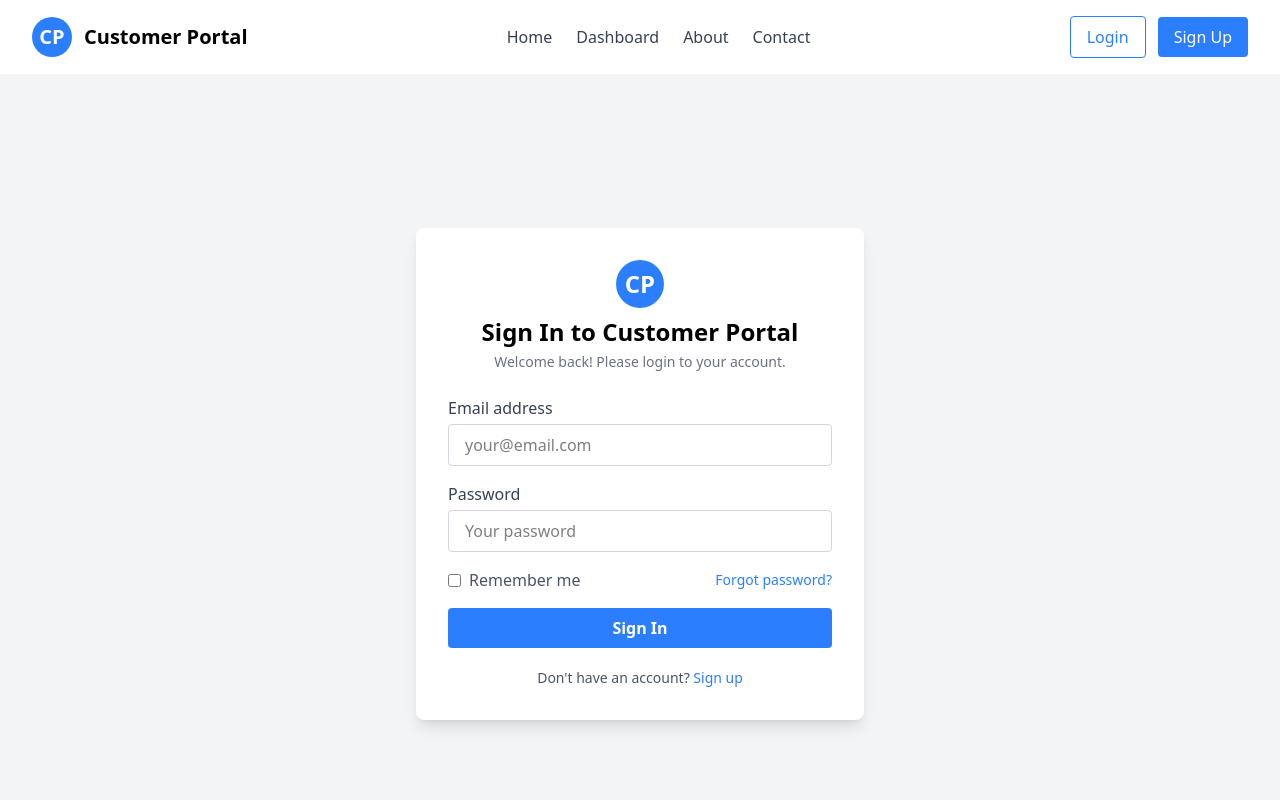
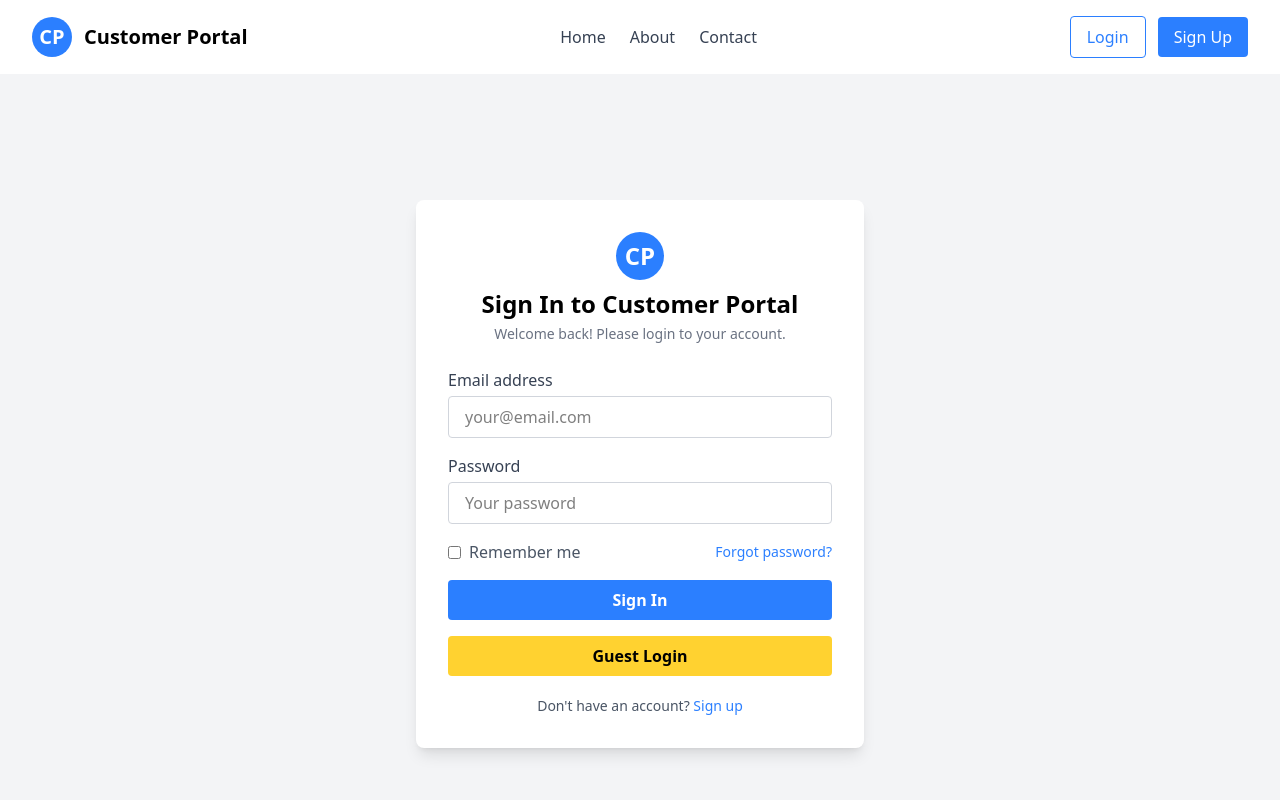
Before and after one commit to Krunaljumde24/react-customer-portal, a React (Vite) app: page /login in a window 1280 px wide. Shown: the top 800 px of the page. Built offline with nearby package versions, Linux system fonts and the light colour scheme.

Commit message:
added auth context and customer view route:

```diff
--- a/src/components/CustomerView.jsx
+++ b/src/components/CustomerView.jsx
@@ -2,9 +2,9 @@ import React from "react";
 
 function CustomerView() {
   return (
-    <div className="bg-gray-100 min-h-screen font-sans">
+    <div className="bg-gray-100 min-h-screen font-sans pt-6">
       {/* Header */}
-      <div className="bg-white shadow-sm p-4 flex items-center justify-between">
+      {/* <div className="bg-white shadow-sm p-4 flex items-center justify-between">
         <div className="flex items-center space-x-2">
           <div className="bg-blue-500 rounded-full p-2 text-white">
             <svg width="24" height="24" fill="none">
@@ -20,9 +20,9 @@ function CustomerView() {
           className="border px-3 py-1 rounded focus:outline-none"
           placeholder="Search customers..."
         />
-      </div>
+      </div> */}
       {/* Top Card */}
-      <div className="bg-white rounded shadow mt-6 mx-8 p-6 flex items-center justify-between">
+      <div className="bg-white rounded shadow mx-8 p-6 flex items-center justify-between">
         <div className="flex items-center space-x-4">
           <div className="bg-blue-500 text-white rounded-full h-16 w-16 flex items-center justify-center text-3xl font-bold">
             SJ
--- a/src/components/Login.jsx
+++ b/src/components/Login.jsx
@@ -1,7 +1,10 @@
-import React, { useState } from "react";
+import React, { useContext, useState } from "react";
 import { useNavigate, Link } from "react-router-dom";
+import { AuthContext } from "../context/AuthContext";
 
 export default function Login() {
+  const { authDetail, setAuthDetails } = useContext(AuthContext);
+
   const [email, setEmail] = useState("");
   const [password, setPassword] = useState("");
   const [error, setError] = useState("");
@@ -21,6 +24,16 @@ export default function Login() {
     }, 400);
   };
 
+  const handleGuestLogin = () => {
+    setAuthDetails({
+      isLoggedIn: true,
+      username: "kjumde1",
+    });
+    setTimeout(() => {
+      navigate("/dashboard");
+    }, 400);
+  };
+
   return (
     <div className="min-h-screen flex items-center justify-center bg-gray-100">
       <div className="bg-white shadow-lg rounded-lg p-8 w-full max-w-md">
@@ -29,8 +42,12 @@ export default function Login() {
           <div className="bg-blue-500 text-white rounded-full h-12 w-12 flex items-center justify-center font-bold text-2xl mb-2">
             CP
           </div>
-          <h2 className="text-2xl font-bold mb-1">Sign In to Customer Portal</h2>
-          <p className="text-gray-500 text-sm">Welcome back! Please login to your account.</p>
+          <h2 className="text-2xl font-bold mb-1">
+            Sign In to Customer Portal
+          </h2>
+          <p className="text-gray-500 text-sm">
+            Welcome back! Please login to your account.
+          </p>
         </div>
 
         {/* Error */}
@@ -41,7 +58,10 @@ export default function Login() {
         )}
         <form onSubmit={handleSubmit} className="space-y-4">
           <div>
-            <label className="block font-medium text-gray-700 mb-1" htmlFor="email">
+            <label
+              className="block font-medium text-gray-700 mb-1"
+              htmlFor="email"
+            >
               Email address
             </label>
             <input
@@ -56,7 +76,10 @@ export default function Login() {
             />
           </div>
           <div>
-            <label className="block font-medium text-gray-700 mb-1" htmlFor="password">
+            <label
+              className="block font-medium text-gray-700 mb-1"
+              htmlFor="password"
+            >
               Password
             </label>
             <input
@@ -74,7 +97,10 @@ export default function Login() {
             <label className="text-gray-600 flex items-center">
               <input type="checkbox" className="mr-2" /> Remember me
             </label>
-            <Link to="/forgot" className="text-blue-500 hover:underline text-sm">
+            <Link
+              to="/forgot"
+              className="text-blue-500 hover:underline text-sm"
+            >
               Forgot password?
             </Link>
           </div>
@@ -84,10 +110,20 @@ export default function Login() {
           >
             Sign In
           </button>
+          <button
+            type="button"
+            className="w-full bg-amber-300 hover:bg-amber-500 text-black rounded py-2 font-semibold transition"
+            onClick={handleGuestLogin}
+          >
+            Guest Login
+          </button>
         </form>
         <div className="text-center mt-5 text-gray-600 text-sm">
           Don't have an account?{" "}
-          <Link to="/signup" className="text-blue-500 hover:underline font-medium">
+          <Link
+            to="/signup"
+            className="text-blue-500 hover:underline font-medium"
+          >
             Sign up
           </Link>
         </div>
--- a/src/components/Navbar.jsx
+++ b/src/components/Navbar.jsx
@@ -1,7 +1,17 @@
-import React from "react";
+import React, { useContext } from "react";
 import { NavLink } from "react-router-dom";
+import { AuthContext } from "../context/AuthContext";
 
 export default function Navbar() {
+  const { authDetails, setAuthDetails } = useContext(AuthContext);
+
+  const handleLogout = () => {
+    setAuthDetails({
+      isLoggedIn: false,
+      username: null,
+    });
+  };
+
   return (
     <nav className="bg-white shadow flex items-center justify-between px-8 py-4">
       {/* Logo & Portal Name */}
@@ -13,6 +23,21 @@ export default function Navbar() {
       </div>
       {/* Links */}
       <div className="flex items-center space-x-6">
+        {authDetails.isLoggedIn ? (
+          <>
+            <NavLink
+              to="/dashboard"
+              className={({ isActive }) =>
+                isActive
+                  ? "text-blue-600 font-semibold"
+                  : "text-gray-700 hover:text-blue-500"
+              }
+            >
+              Dashboard
+            </NavLink>
+          </>
+        ) : (
+          <>
             <NavLink
               to="/"
               className={({ isActive }) =>
@@ -22,16 +47,6 @@ export default function Navbar() {
               }
             >
               Home
-        </NavLink>
-        <NavLink
-          to="/dashboard"
-          className={({ isActive }) =>
-            isActive
-              ? "text-blue-600 font-semibold"
-              : "text-gray-700 hover:text-blue-500"
-          }
-        >
-          Dashboard
             </NavLink>
             <NavLink
               to="/about"
@@ -53,9 +68,20 @@ export default function Navbar() {
             >
               Contact
             </NavLink>
+          </>
+        )}
       </div>
       {/* Auth Actions (optional demo) */}
       <div className="flex items-center space-x-3">
+        {authDetails.isLoggedIn ? (
+          <button
+            className="px-4 py-2 rounded bg-red-400 text-white font-medium hover:bg-blue-600"
+            onClick={handleLogout}
+          >
+            Logout
+          </button>
+        ) : (
+          <>
             <NavLink to="/login">
               <button className="px-4 py-2 border rounded border-blue-500 text-blue-500 font-medium hover:bg-blue-50">
                 Login
@@ -66,6 +92,8 @@ export default function Navbar() {
                 Sign Up
               </button>
             </NavLink>
+          </>
+        )}
       </div>
     </nav>
   );
--- a/src/components/SignUp.jsx
+++ b/src/components/SignUp.jsx
@@ -32,7 +32,7 @@ export default function SignUp() {
     // Simulated signup – replace with real signup logic
     setError("");
     setTimeout(() => {
-      navigate("/dashboard");
+      navigate("/login");
     }, 500);
   };
 
--- /dev/null
+++ b/src/context/AuthContext.jsx
@@ -0,0 +1,16 @@
+import { createContext, useState } from "react";
+
+export const AuthContext = createContext();
+
+export const AuthContextProvider = ({ children }) => {
+  const [authDetails, setAuthDetails] = useState({
+    isLoggedIn: false,
+    username: null,
+  });
+
+  return (
+    <AuthContext.Provider value={{ authDetails, setAuthDetails }}>
+      {children}
+    </AuthContext.Provider>
+  );
+};
```
Also changed, not shown: src/main.jsx (+14 -1 lines). Lines whose indentation alone changed are shown as unchanged.
